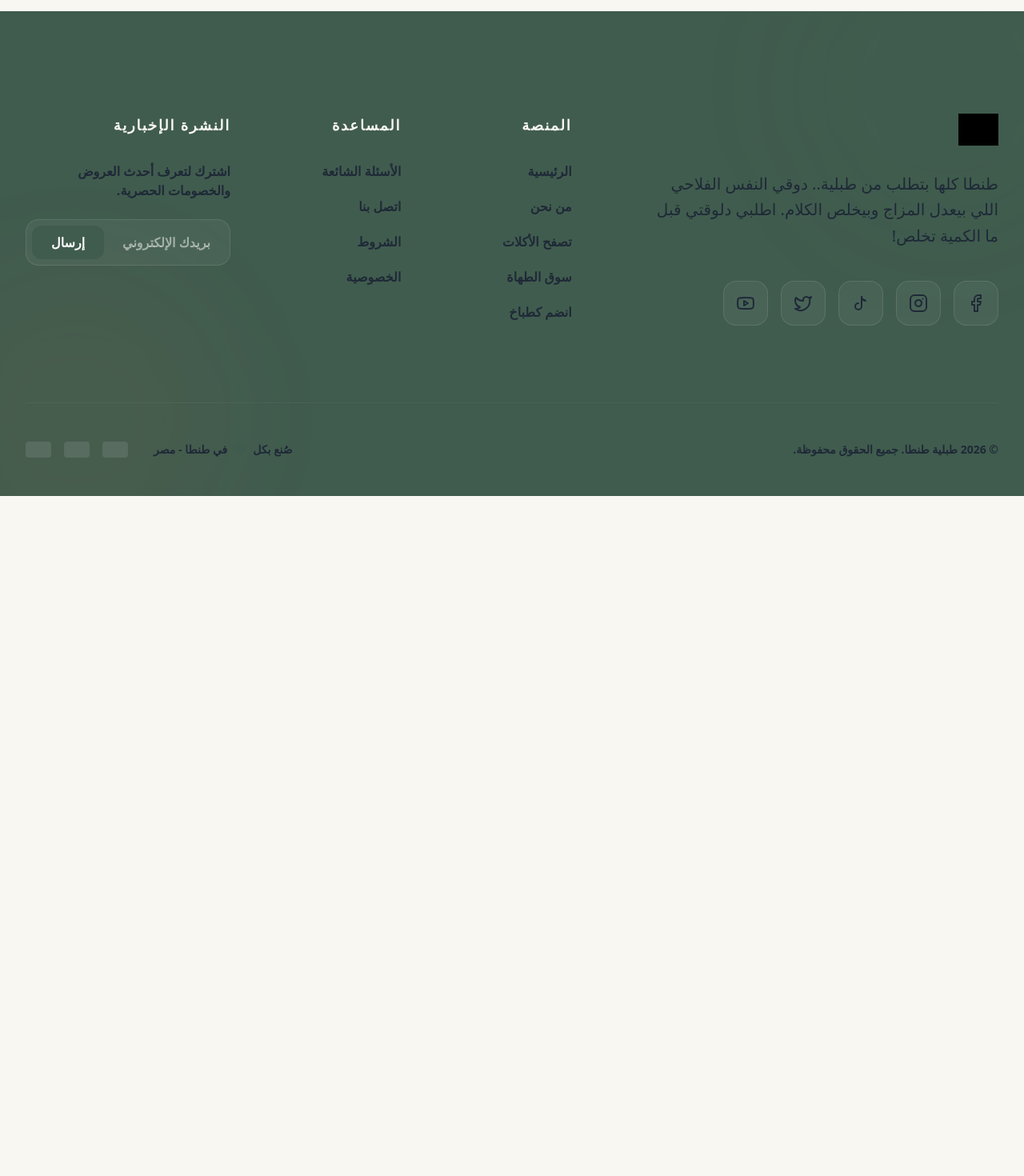
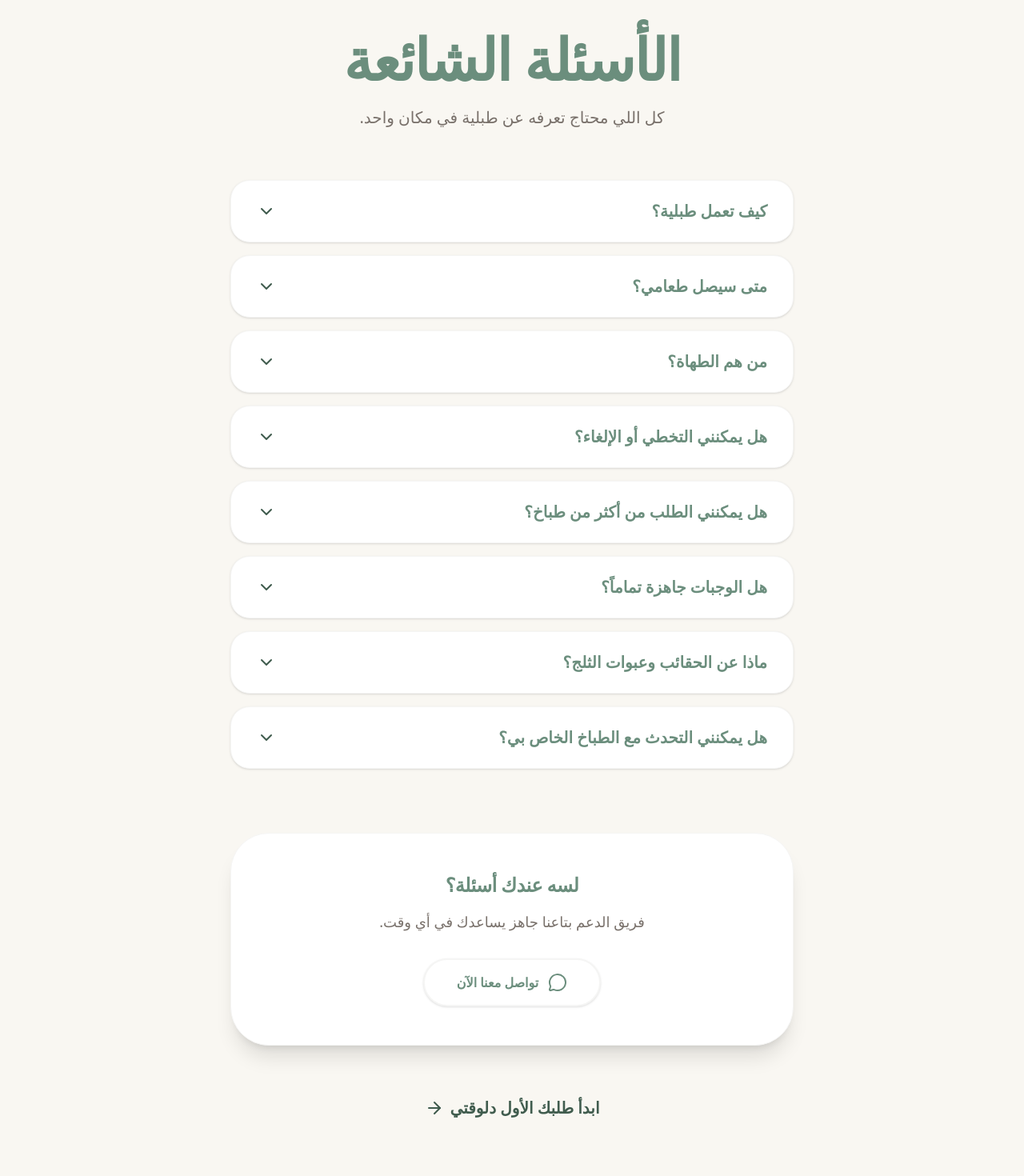
Before and after one commit to darweshmohammed665-dot/tablia1, a React (Vite) app: page /faq in a window 1280 px wide. Shown: the part 180-1650 px from the top of the page at 80% size. Before the commit the page ends 800 px from the top, so only its background shows below. Built offline with nearby package versions, Linux system fonts and the light colour scheme; no server answers; the database is empty; grey boxes are pictures that could not be loaded.

Commit message:
feat: Add FAQ page and update footer with WhatsApp link
Introduces a new FAQ page to address common user queries and enhances the footer by adding a WhatsApp contact link for improved communication. Also refactors "Explore Menu" to "Explore Meals" for clarity.

```diff
--- a/src/App.tsx
+++ b/src/App.tsx
@@ -20,6 +20,7 @@ import Register from './pages/Register';
 import ChefDashboard from './pages/ChefDashboard';
 import MyOrders from './pages/MyOrders';
 import About from './pages/About';
+import FAQ from './pages/FAQ';
 import DriverTracking from './pages/DriverTracking';
 
 // Components
@@ -59,6 +60,7 @@ const AnimatedRoutes = ({ profile }: { profile: UserProfile | null }) => {
           <Route path="/register" element={<PageWrapper><Register /></PageWrapper>} />
           <Route path="/orders" element={<PageWrapper><MyOrders /></PageWrapper>} />
           <Route path="/about" element={<PageWrapper><About /></PageWrapper>} />
+          <Route path="/faq" element={<PageWrapper><FAQ /></PageWrapper>} />
           <Route path="/driver-tracking" element={<PageWrapper><DriverTracking /></PageWrapper>} />
 
           {/* Protected Chef Route */}
--- a/src/components/Footer.tsx
+++ b/src/components/Footer.tsx
@@ -1,5 +1,5 @@
 import { Link } from 'react-router-dom';
-import { Facebook, Instagram, Twitter, Youtube, Heart, Utensils } from 'lucide-react';
+import { Facebook, Instagram, Twitter, Youtube, Heart, Utensils, Phone as WhatsApp } from 'lucide-react';
 
 const TikTokIcon = ({ size = 24 }: { size?: number }) => (
   <svg
@@ -22,6 +22,7 @@ export default function Footer() {
     { Icon: Facebook, href: "https://www.facebook.com/share/18XobVq5sr/" },
     { Icon: Instagram, href: "https://www.instagram.com/tablia_official?utm_source=qr&igsh=d3V1bjlzZzA5bXZ5" },
     { Icon: TikTokIcon, href: "https://www.tiktok.com/@tablia_official?_r=1&_t=ZS-959vIXdCNuu" },
+    { Icon: WhatsApp, href: "https://wa.me/201000000000" }, // Placeholder WhatsApp
     { Icon: Twitter, href: "#" },
     { Icon: Youtube, href: "https://youtube.com/@tablia-official?si=7L6cxyaxz5gYyP3I" },
   ];
--- /dev/null
+++ b/src/pages/FAQ.tsx
@@ -0,0 +1,107 @@
+import { useState } from 'react';
+import { motion, AnimatePresence } from 'motion/react';
+import { ChevronDown, MessageCircle, ArrowRight } from 'lucide-react';
+import { Link } from 'react-router-dom';
+
+const faqs = [
+  {
+    question: "كيف تعمل طبلية؟",
+    answer: "طبلية هي منصة تربطك بأفضل الطهاة المنزليين في طنطا. يمكنك تصفح قوائم الطعام، اختيار وجباتك المفضلة، وتحديد موعد التوصيل. يقوم طهاتنا بإعداد الطعام طازجاً وبكل حب ليصلك حتى باب منزلك."
+  },
+  {
+    question: "متى سيصل طعامي؟",
+    answer: "نحن نوفر خيارات توصيل مرنة. يمكنك اختيار التوصيل الفوري للوجبات المتاحة، أو الجدولة المسبقة لوجبات الأسبوع. ستتلقى إشعارات بتحديثات حالة طلبك وتتبع السائق مباشرة."
+  },
+  {
+    question: "من هم الطهاة؟",
+    answer: "طهاة طبلية هم 'حريفة' طنطا الموهوبين. نقوم بالتحقق من خلفياتهم، مهاراتهم في الطبخ، ومعايير النظافة في مطابخهم لضمان حصولك على أفضل تجربة طعام منزلي."
+  },
+  {
+    question: "هل يمكنني التخطي أو الإلغاء؟",
+    answer: "نعم، يمكنك إلغاء طلبك أو تعديله قبل بدء الشيف في تحضيره. بالنسبة لخطط التوصيل الأسبوعي، يمكنك تخطي أي أسبوع بسهولة من خلال إعدادات حسابك."
+  },
+  {
+    question: "هل يمكنني الطلب من أكثر من طباخ؟",
+    answer: "بالتأكيد! يمكنك مزج وتنسيق وجبات من طهاة مختلفين في طلب واحد لتستمتع بتنوع النكهات والأطباق."
+  },
+  {
+    question: "هل الوجبات جاهزة تماماً؟",
+    answer: "نعم، جميع الوجبات تصلك مطبوخة وجاهزة تماماً. بعض الوجبات قد تحتاج فقط إلى تسخين بسيط لتستمتع بها كأنها خرجت للتو من الفرن."
+  },
+  {
+    question: "ماذا عن الحقائب وعبوات الثلج؟",
+    answer: "نستخدم حقائب حرارية مخصصة وعبوات ثلج للحفاظ على طزاجة الطعام ودرجة حرارته المثالية أثناء عملية التوصيل."
+  },
+  {
+    question: "هل يمكنني التحدث مع الطباخ الخاص بي؟",
+    answer: "نعم، يمكنك التواصل مع الشيف مباشرة من خلال نظام الدردشة المدمج في التطبيق لأي استفسارات خاصة بطلبك أو تفضيلاتك الغذائية."
+  }
+];
+
+export default function FAQ() {
+  const [activeIndex, setActiveIndex] = useState<number | null>(null);
+
+  return (
+    <div className="bg-brand-cream min-h-screen py-[120px]">
+      <div className="max-w-3xl mx-auto px-4 sm:px-6 lg:px-8">
+        <div className="text-center mb-16">
+          <h1 className="text-5xl md:text-7xl font-black text-brand-accent mb-6">الأسئلة الشائعة</h1>
+          <p className="text-stone-500 text-xl">كل اللي محتاج تعرفه عن طبلية في مكان واحد.</p>
+        </div>
+
+        <div className="space-y-4">
+          {faqs.map((faq, index) => (
+            <motion.div
+              key={index}
+              initial={{ opacity: 0, y: 20 }}
+              animate={{ opacity: 1, y: 0 }}
+              transition={{ delay: index * 0.1 }}
+              className="bg-white rounded-3xl shadow-sm border border-stone-100 overflow-hidden"
+            >
+              <button
+                onClick={() => setActiveIndex(activeIndex === index ? null : index)}
+                className="w-full px-8 py-6 flex items-center justify-between text-right hover:bg-stone-50 transition-colors"
+              >
+                <span className="text-xl font-bold text-brand-accent">{faq.question}</span>
+                <ChevronDown
+                  className={`text-brand-primary transition-transform duration-300 ${activeIndex === index ? 'rotate-180' : ''}`}
+                  size={24}
+                />
+              </button>
+
+              <AnimatePresence>
+                {activeIndex === index && (
+                  <motion.div
+                    initial={{ height: 0, opacity: 0 }}
+                    animate={{ height: 'auto', opacity: 1 }}
+                    exit={{ height: 0, opacity: 0 }}
+                    transition={{ duration: 0.3 }}
+                  >
+                    <div className="px-8 pb-8 text-stone-600 leading-relaxed text-lg border-t border-stone-50 pt-4">
+                      {faq.answer}
+                    </div>
+                  </motion.div>
+                )}
+              </AnimatePresence>
+            </motion.div>
+          ))}
+        </div>
+
+        <div className="mt-20 text-center bg-white rounded-[3rem] p-12 shadow-xl border border-stone-100">
+          <h3 className="text-2xl font-black text-brand-accent mb-4 uppercase">لسه عندك أسئلة؟</h3>
+          <p className="text-stone-500 mb-8 text-lg">فريق الدعم بتاعنا جاهز يساعدك في أي وقت.</p>
+          <button className="inline-flex items-center gap-3 bg-white border-2 border-stone-100 text-brand-accent px-10 py-4 rounded-full font-bold hover:border-brand-primary hover:text-brand-primary transition-all shadow-sm">
+            <MessageCircle size={24} />
+            تواصل معنا الآن
+          </button>
+        </div>
+
+        <div className="mt-16 text-center">
+          <Link to="/meals" className="inline-flex items-center gap-2 text-brand-primary font-black text-xl hover:gap-4 transition-all">
+            ابدأ طلبك الأول دلوقتي <ArrowRight size={24} />
+          </Link>
+        </div>
+      </div>
+    </div>
+  );
+}
--- a/src/pages/Home.tsx
+++ b/src/pages/Home.tsx
@@ -1,5 +1,5 @@
 import { motion, useScroll, useTransform } from 'motion/react';
-import { Search, MapPin, Star, Clock, ChevronLeft, ArrowRight, Utensils, Heart, ShieldCheck } from 'lucide-react';
+import { Search, MapPin, Star, Clock, ChevronLeft, ArrowRight, Utensils, Heart, ShieldCheck, MessageCircle } from 'lucide-react';
 import { Link } from 'react-router-dom';
 import ChefMap from '../components/ChefMap';
 import { useRef } from 'react';
@@ -83,7 +83,7 @@ export default function Home() {
                 to="/meals"
                 className="group relative inline-flex items-center gap-3 bg-brand-primary text-white px-10 py-5 rounded-full font-black text-xl overflow-hidden transition-all hover:pr-14"
               >
-                <span className="relative z-10">استكشف المنيو</span>
+                <span className="relative z-10">استكشف الأكلات</span>
                 <ArrowRight className="absolute right-6 opacity-0 group-hover:opacity-100 transition-all duration-300" size={24} />
                 <div className="absolute inset-0 bg-white/20 translate-y-full group-hover:translate-y-0 transition-transform duration-300"></div>
               </Link>
@@ -505,6 +505,51 @@ export default function Home() {
         </div>
       </section>
 
+      {/* FAQ Section */}
+      <section className="py-24 bg-white">
+        <div className="max-w-4xl mx-auto px-4 sm:px-6 lg:px-8">
+          <div className="text-center mb-16">
+            <h2 className="text-4xl md:text-6xl font-black text-stone-900 mb-4">الأسئلة الشائعة</h2>
+            <p className="text-stone-500 text-xl">كل اللي محتاج تعرفه عن طبلية</p>
+          </div>
+
+          <div className="space-y-4">
+            {[
+              { q: "كيف تعمل طبلية؟", a: "طبلية هي منصة تربطك بأفضل الطهاة المنزليين في طنطا. يمكنك تصفح قوائم الطعام، اختيار وجباتك المفضلة، وتحديد موعد التوصيل." },
+              { q: "متى سيصل طعامي؟", a: "نحن نوفر خيارات توصيل مرنة. يمكنك اختيار التوصيل الفوري للوجبات المتاحة، أو الجدولة المسبقة لوجبات الأسبوع." },
+              { q: "من هم الطهاة؟", a: "طهاة طبلية هم 'حريفة' طنطا الموهوبين. نقوم بالتحقق من خلفياتهم، مهاراتهم في الطبخ، ومعايير النظافة." },
+              { q: "هل يمكنني الطلب من أكثر من طباخ؟", a: "بالتأكيد! يمكنك مزج وتنسيق وجبات من طهاة مختلفين في طلب واحد لتستمتع بتنوع النكهات." }
+            ].map((faq, idx) => (
+              <motion.div
+                key={idx}
+                initial={{ opacity: 0, y: 20 }}
+                whileInView={{ opacity: 1, y: 0 }}
+                viewport={{ once: true }}
+                transition={{ delay: idx * 0.1 }}
+                className="bg-brand-cream/30 rounded-3xl p-8 border border-stone-100"
+              >
+                <h3 className="text-xl font-bold text-brand-accent mb-4">{faq.q}</h3>
+                <p className="text-stone-600 leading-relaxed">{faq.a}</p>
+              </motion.div>
+            ))}
+          </div>
+
+          <div className="mt-12 text-center flex flex-col items-center gap-6">
+            <Link to="/faq" className="inline-flex items-center gap-2 text-brand-primary font-bold hover:gap-4 transition-all">
+              عرض كل الأسئلة <ArrowRight size={20} />
+            </Link>
+
+            <div className="mt-8 p-8 bg-brand-cream/50 rounded-[2rem] border border-stone-100 max-w-lg w-full">
+              <p className="text-stone-500 font-bold mb-4 uppercase tracking-wider">لسه عندك أسئلة؟</p>
+              <button className="w-full flex items-center justify-center gap-3 bg-white border-2 border-stone-100 text-brand-accent py-4 rounded-2xl font-bold hover:border-brand-primary hover:text-brand-primary transition-all shadow-sm">
+                <MessageCircle size={20} />
+                تحدث معنا الآن
+              </button>
+            </div>
+          </div>
+        </div>
+      </section>
+
       {/* Map Section */}
       <section className="py-[100px] bg-brand-cream">
         <div className="max-w-7xl mx-auto px-4 sm:px-6 lg:px-8">
```
